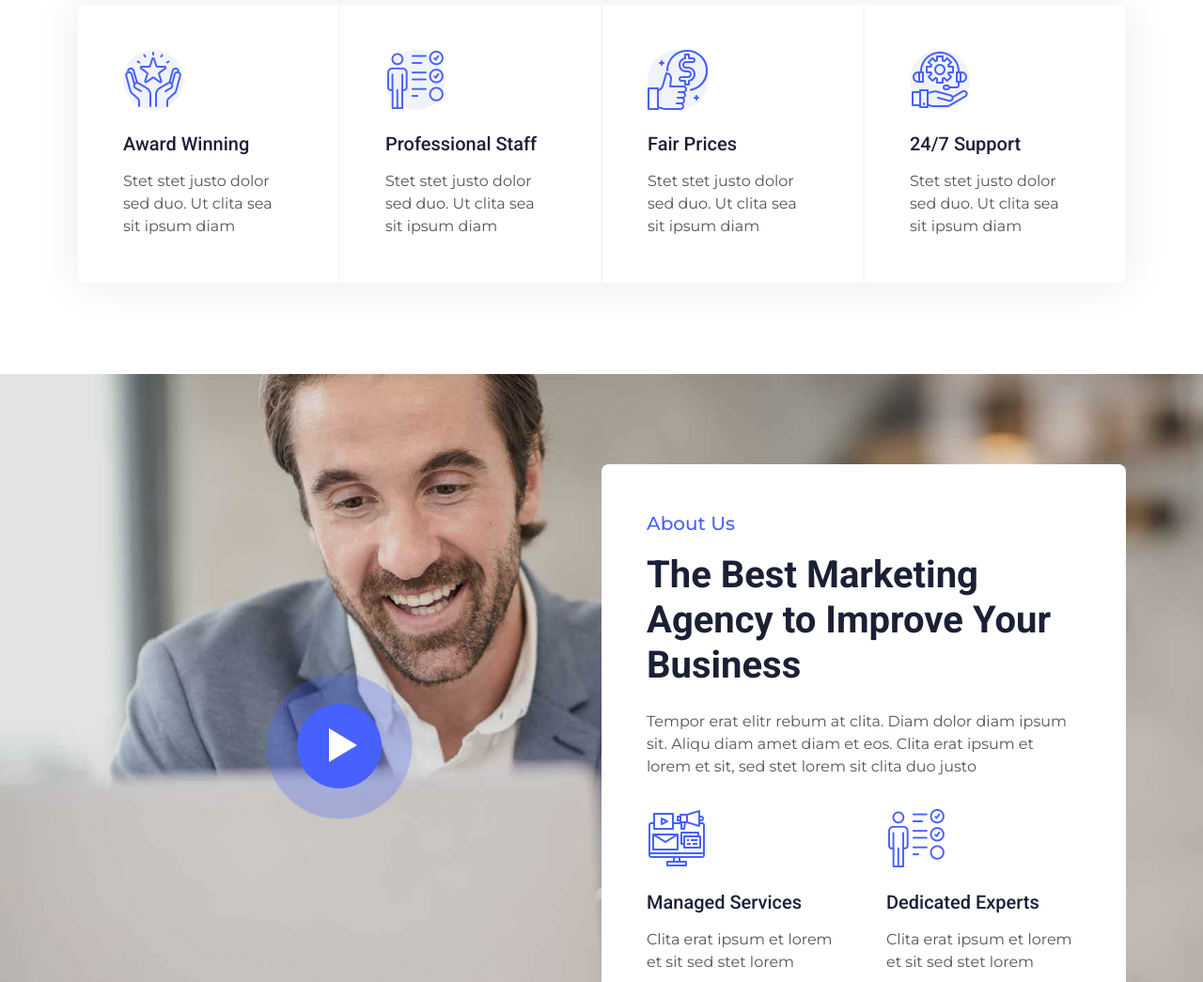
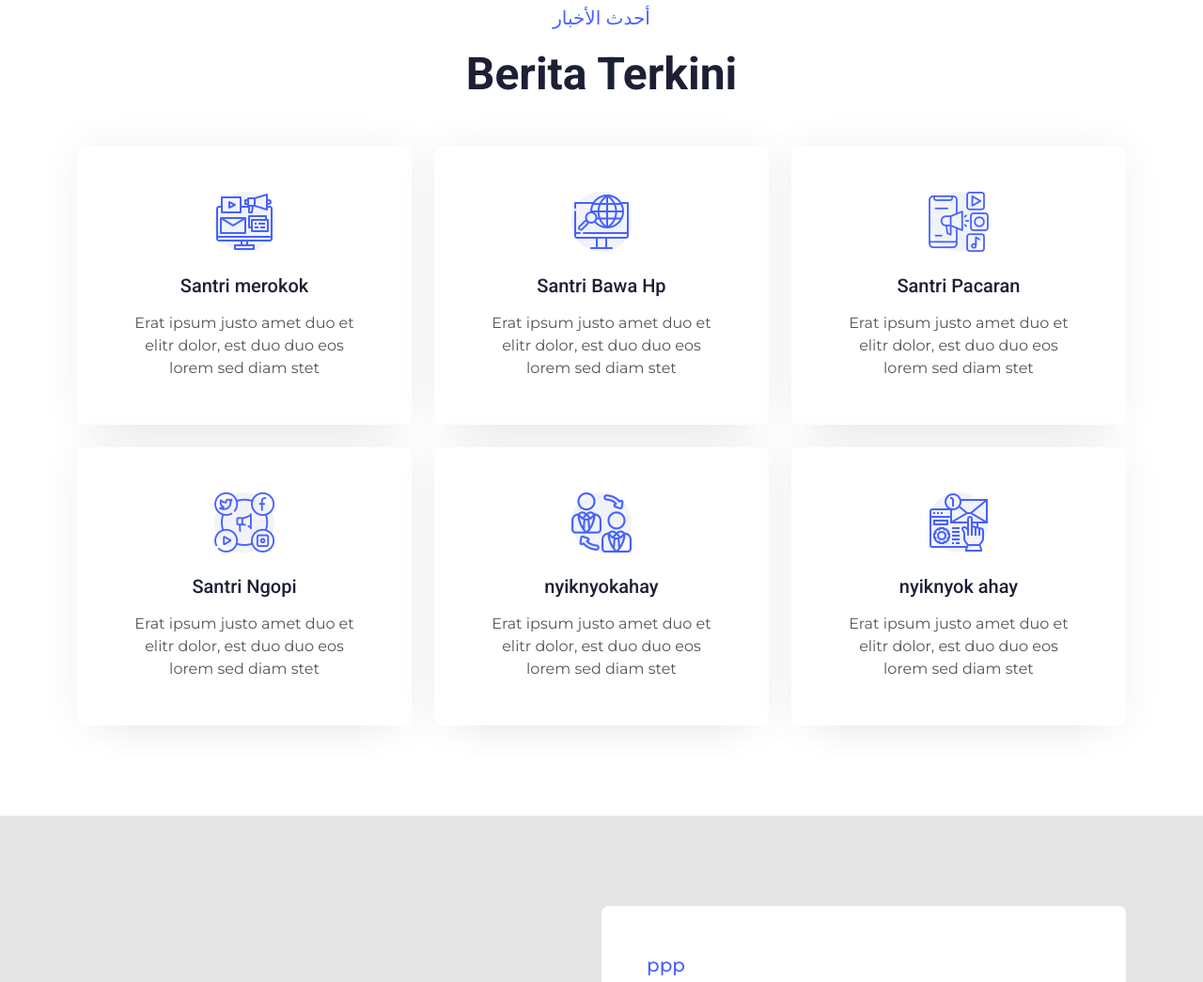
Before and after one commit to nyiknyokahay/Pondok-Pesantren-Darul-Hikmah, a plain HTML site: page index.html in a window 1280 px wide. Shown: the part 1150-2195 px from the top of the page at 94% size. Drawn offline with nearby package versions, Linux system fonts and the light colour scheme.

Commit message:
ubah p jadi nyiiiiiiiiiik

```diff
--- a/index.html
+++ b/index.html
@@ -177,51 +177,120 @@
     </div>
     <!-- Carousel End -->
 
-
-    <!-- Features Start -->
+    <!-- Service Start -->
     <div class="container-xxl py-5">
         <div class="container">
-            <div class="row g-0 feature-row">
-                <div class="col-md-6 col-lg-3 wow fadeIn" data-wow-delay="0.1s">
-                    <div class="feature-item border h-100 p-5">
-                        <div class="btn-square bg-light rounded-circle mb-4" style="width: 64px; height: 64px;">
-                            <img class="img-fluid" src="img/icon/icon-1.png" alt="Icon">
+            <div class="text-center mx-auto wow fadeInUp" data-wow-delay="0.1s" style="max-width: 500px;">
+                <p class="fs-5 fw-medium text-primary">أحدث الأخبار</p>
+                <h1 class="display-5 mb-5">Berita Terkini</h1>
+            </div>
+            <div class="row g-4">
+                <div class="col-lg-4 col-md-6 wow fadeInUp" data-wow-delay="0.1s">
+                    <div class="service-item position-relative h-100">
+                        <div class="service-text rounded p-5">
+                            <div class="btn-square bg-light rounded-circle mx-auto mb-4"
+                                style="width: 64px; height: 64px;">
+                                <img class="img-fluid" src="img/icon/icon-5.png" alt="Icon">
+                            </div>
+                            <h5 class="mb-3">Santri merokok</h4>
+                                <p class="mb-0">Erat ipsum justo amet duo et elitr dolor, est duo duo eos lorem sed diam
+                                    stet</p>
                         </div>
-                        <h5 class="mb-3">Award Winning</h5>
-                        <p class="mb-0">Stet stet justo dolor sed duo. Ut clita sea sit ipsum diam</p>
+                        <div class="service-btn rounded-0 rounded-bottom">
+                            <a class="text-primary fw-medium" href="">selengkapnya<i
+                                    class="bi bi-chevron-double-right ms-2"></i></a>
+                        </div>
                     </div>
                 </div>
-                <div class="col-md-6 col-lg-3 wow fadeIn" data-wow-delay="0.3s">
-                    <div class="feature-item border h-100 p-5">
-                        <div class="btn-square bg-light rounded-circle mb-4" style="width: 64px; height: 64px;">
-                            <img class="img-fluid" src="img/icon/icon-2.png" alt="Icon">
+                <div class="col-lg-4 col-md-6 wow fadeInUp" data-wow-delay="0.3s">
+                    <div class="service-item position-relative h-100">
+                        <div class="service-text rounded p-5">
+                            <div class="btn-square bg-light rounded-circle mx-auto mb-4"
+                                style="width: 64px; height: 64px;">
+                                <img class="img-fluid" src="img/icon/icon-6.png" alt="Icon">
+                            </div>
+                            <h5 class="mb-3">Santri Bawa Hp</h4>
+                                <p class="mb-0">Erat ipsum justo amet duo et elitr dolor, est duo duo eos lorem sed diam
+                                    stet</p>
                         </div>
-                        <h5 class="mb-3">Professional Staff</h5>
-                        <p class="mb-0">Stet stet justo dolor sed duo. Ut clita sea sit ipsum diam</p>
+                        <div class="service-btn rounded-0 rounded-bottom">
+                            <a class="text-primary fw-medium" href="">selengkapnya<i
+                                    class="bi bi-chevron-double-right ms-2"></i></a>
+                        </div>
                     </div>
                 </div>
-                <div class="col-md-6 col-lg-3 wow fadeIn" data-wow-delay="0.5s">
-                    <div class="feature-item border h-100 p-5">
-                        <div class="btn-square bg-light rounded-circle mb-4" style="width: 64px; height: 64px;">
-                            <img class="img-fluid" src="img/icon/icon-3.png" alt="Icon">
+                <div class="col-lg-4 col-md-6 wow fadeInUp" data-wow-delay="0.5s">
+                    <div class="service-item position-relative h-100">
+                        <div class="service-text rounded p-5">
+                            <div class="btn-square bg-light rounded-circle mx-auto mb-4"
+                                style="width: 64px; height: 64px;">
+                                <img class="img-fluid" src="img/icon/icon-7.png" alt="Icon">
+                            </div>
+                            <h5 class="mb-3">Santri Pacaran</h4>
+                                <p class="mb-0">Erat ipsum justo amet duo et elitr dolor, est duo duo eos lorem sed diam
+                                    stet</p>
                         </div>
-                        <h5 class="mb-3">Fair Prices</h5>
-                        <p class="mb-0">Stet stet justo dolor sed duo. Ut clita sea sit ipsum diam</p>
+                        <div class="service-btn rounded-0 rounded-bottom">
+                            <a class="text-primary fw-medium" href="">selengkapnya<i
+                                    class="bi bi-chevron-double-right ms-2"></i></a>
+                        </div>
                     </div>
                 </div>
-                <div class="col-md-6 col-lg-3 wow fadeIn" data-wow-delay="0.7s">
-                    <div class="feature-item border h-100 p-5">
-                        <div class="btn-square bg-light rounded-circle mb-4" style="width: 64px; height: 64px;">
-                            <img class="img-fluid" src="img/icon/icon-4.png" alt="Icon">
+                <div class="col-lg-4 col-md-6 wow fadeInUp" data-wow-delay="0.1s">
+                    <div class="service-item position-relative h-100">
+                        <div class="service-text rounded p-5">
+                            <div class="btn-square bg-light rounded-circle mx-auto mb-4"
+                                style="width: 64px; height: 64px;">
+                                <img class="img-fluid" src="img/icon/icon-8.png" alt="Icon">
+                            </div>
+                            <h5 class="mb-3">Santri Ngopi</h4>
+                                <p class="mb-0">Erat ipsum justo amet duo et elitr dolor, est duo duo eos lorem sed diam
+                                    stet</p>
                         </div>
-                        <h5 class="mb-3">24/7 Support</h5>
-                        <p class="mb-0">Stet stet justo dolor sed duo. Ut clita sea sit ipsum diam</p>
+                        <div class="service-btn rounded-0 rounded-bottom">
+                            <a class="text-primary fw-medium" href="">selengkapnya<i
+                                    class="bi bi-chevron-double-right ms-2"></i></a>
+                        </div>
+                    </div>
+                </div>
+                <div class="col-lg-4 col-md-6 wow fadeInUp" data-wow-delay="0.3s">
+                    <div class="service-item position-relative h-100">
+                        <div class="service-text rounded p-5">
+                            <div class="btn-square bg-light rounded-circle mx-auto mb-4"
+                                style="width: 64px; height: 64px;">
+                                <img class="img-fluid" src="img/icon/icon-9.png" alt="Icon">
+                            </div>
+                            <h5 class="mb-3">nyiknyokahay</h4>
+                                <p class="mb-0">Erat ipsum justo amet duo et elitr dolor, est duo duo eos lorem sed diam
+                                    stet</p>
+                        </div>
+                        <div class="service-btn rounded-0 rounded-bottom">
+                            <a class="text-primary fw-medium" href="">selengkapnya<i
+                                    class="bi bi-chevron-double-right ms-2"></i></a>
+                        </div>
+                    </div>
+                </div>
+                <div class="col-lg-4 col-md-6 wow fadeInUp" data-wow-delay="0.5s">
+                    <div class="service-item position-relative h-100">
+                        <div class="service-text rounded p-5">
+                            <div class="btn-square bg-light rounded-circle mx-auto mb-4"
+                                style="width: 64px; height: 64px;">
+                                <img class="img-fluid" src="img/icon/icon-10.png" alt="Icon">
+                            </div>
+                            <h5 class="mb-3">nyiknyok ahay</h4>
+                                <p class="mb-0">Erat ipsum justo amet duo et elitr dolor, est duo duo eos lorem sed diam
+                                    stet</p>
+                        </div>
+                        <div class="service-btn rounded-0 rounded-bottom">
+                            <a class="text-primary fw-medium" href="">selengkapnya<i
+                                    class="bi bi-chevron-double-right ms-2"></i></a>
+                        </div>
                     </div>
                 </div>
             </div>
         </div>
     </div>
-    <!-- Features End -->
+    <!-- Service End -->
 
 
     <!-- About Start -->
@@ -230,15 +299,12 @@
             <div class="row g-0">
                 <div class="col-lg-6">
                     <div class="h-100 d-flex align-items-center justify-content-center" style="min-height: 300px;">
-                        <button type="button" class="btn-play" data-bs-toggle="modal"
-                            data-src="https://www.youtube.com/embed/DWRcNpR6Kdc" data-bs-target="#videoModal">
-                            <span></span>
-                        </button>
+                       <iframe width="560" height="315" src="https://www.youtube.com/embed/nqO6cEbXyKM?si=z6Af8xwHZJ3wqx-C" title="YouTube video player" frameborder="0" allow="accelerometer; autoplay; clipboard-write; encrypted-media; gyroscope; picture-in-picture; web-share" allowfullscreen></iframe>
                     </div>
                 </div>
                 <div class="col-lg-6 pt-lg-5 wow fadeIn" data-wow-delay="0.5s">
                     <div class="bg-white rounded-top p-5 mt-lg-5">
-                        <p class="fs-5 fw-medium text-primary">About Us</p>
+                        <p class="fs-5 fw-medium text-primary">ppp</p>
                         <h1 class="display-6 mb-4">The Best Marketing Agency to Improve Your Business</h1>
                         <p class="mb-4">Tempor erat elitr rebum at clita. Diam dolor diam ipsum sit. Aliqu diam amet
                             diam et eos. Clita erat ipsum et lorem et sit, sed stet lorem sit clita duo justo</p>
@@ -285,120 +351,6 @@
     <!-- Video Modal End -->
 
 
-    <!-- Service Start -->
-    <div class="container-xxl py-5">
-        <div class="container">
-            <div class="text-center mx-auto wow fadeInUp" data-wow-delay="0.1s" style="max-width: 500px;">
-                <p class="fs-5 fw-medium text-primary">Our Services</p>
-                <h1 class="display-5 mb-5">Digital Marketing Services that We Offer</h1>
-            </div>
-            <div class="row g-4">
-                <div class="col-lg-4 col-md-6 wow fadeInUp" data-wow-delay="0.1s">
-                    <div class="service-item position-relative h-100">
-                        <div class="service-text rounded p-5">
-                            <div class="btn-square bg-light rounded-circle mx-auto mb-4"
-                                style="width: 64px; height: 64px;">
-                                <img class="img-fluid" src="img/icon/icon-5.png" alt="Icon">
-                            </div>
-                            <h5 class="mb-3">Digital Marketing</h4>
-                                <p class="mb-0">Erat ipsum justo amet duo et elitr dolor, est duo duo eos lorem sed diam
-                                    stet</p>
-                        </div>
-                        <div class="service-btn rounded-0 rounded-bottom">
-                            <a class="text-primary fw-medium" href="">Read More<i
-                                    class="bi bi-chevron-double-right ms-2"></i></a>
-                        </div>
-                    </div>
-                </div>
-                <div class="col-lg-4 col-md-6 wow fadeInUp" data-wow-delay="0.3s">
-                    <div class="service-item position-relative h-100">
-                        <div class="service-text rounded p-5">
-                            <div class="btn-square bg-light rounded-circle mx-auto mb-4"
-                                style="width: 64px; height: 64px;">
-                                <img class="img-fluid" src="img/icon/icon-6.png" alt="Icon">
-                            </div>
-                            <h5 class="mb-3">Internet Marketing</h4>
-                                <p class="mb-0">Erat ipsum justo amet duo et elitr dolor, est duo duo eos lorem sed diam
-                                    stet</p>
-                        </div>
-                        <div class="service-btn rounded-0 rounded-bottom">
-                            <a class="text-primary fw-medium" href="">Read More<i
-                                    class="bi bi-chevron-double-right ms-2"></i></a>
-                        </div>
-                    </div>
-                </div>
-                <div class="col-lg-4 col-md-6 wow fadeInUp" data-wow-delay="0.5s">
-                    <div class="service-item position-relative h-100">
-                        <div class="service-text rounded p-5">
-                            <div class="btn-square bg-light rounded-circle mx-auto mb-4"
-                                style="width: 64px; height: 64px;">
-                                <img class="img-fluid" src="img/icon/icon-7.png" alt="Icon">
-                            </div>
-                            <h5 class="mb-3">Content Marketing</h4>
-                                <p class="mb-0">Erat ipsum justo amet duo et elitr dolor, est duo duo eos lorem sed diam
-                                    stet</p>
-                        </div>
-                        <div class="service-btn rounded-0 rounded-bottom">
-                            <a class="text-primary fw-medium" href="">Read More<i
-                                    class="bi bi-chevron-double-right ms-2"></i></a>
-                        </div>
-                    </div>
-                </div>
-                <div class="col-lg-4 col-md-6 wow fadeInUp" data-wow-delay="0.1s">
-                    <div class="service-item position-relative h-100">
-                        <div class="service-text rounded p-5">
-                            <div class="btn-square bg-light rounded-circle mx-auto mb-4"
-                                style="width: 64px; height: 64px;">
-                                <img class="img-fluid" src="img/icon/icon-8.png" alt="Icon">
-                            </div>
-                            <h5 class="mb-3">Social Marketing</h4>
-                                <p class="mb-0">Erat ipsum justo amet duo et elitr dolor, est duo duo eos lorem sed diam
-                                    stet</p>
-                        </div>
-                        <div class="service-btn rounded-0 rounded-bottom">
-                            <a class="text-primary fw-medium" href="">Read More<i
-                                    class="bi bi-chevron-double-right ms-2"></i></a>
-                        </div>
-                    </div>
-                </div>
-                <div class="col-lg-4 col-md-6 wow fadeInUp" data-wow-delay="0.3s">
-                    <div class="service-item position-relative h-100">
-                        <div class="service-text rounded p-5">
-                            <div class="btn-square bg-light rounded-circle mx-auto mb-4"
-                                style="width: 64px; height: 64px;">
-                                <img class="img-fluid" src="img/icon/icon-9.png" alt="Icon">
-                            </div>
-                            <h5 class="mb-3">B2B Marketing</h4>
-                                <p class="mb-0">Erat ipsum justo amet duo et elitr dolor, est duo duo eos lorem sed diam
-                                    stet</p>
-                        </div>
-                        <div class="service-btn rounded-0 rounded-bottom">
-                            <a class="text-primary fw-medium" href="">Read More<i
-                                    class="bi bi-chevron-double-right ms-2"></i></a>
-                        </div>
-                    </div>
-                </div>
-                <div class="col-lg-4 col-md-6 wow fadeInUp" data-wow-delay="0.5s">
-                    <div class="service-item position-relative h-100">
-                        <div class="service-text rounded p-5">
-                            <div class="btn-square bg-light rounded-circle mx-auto mb-4"
-                                style="width: 64px; height: 64px;">
-                                <img class="img-fluid" src="img/icon/icon-10.png" alt="Icon">
-                            </div>
-                            <h5 class="mb-3">E-mail Marketing</h4>
-                                <p class="mb-0">Erat ipsum justo amet duo et elitr dolor, est duo duo eos lorem sed diam
-                                    stet</p>
-                        </div>
-                        <div class="service-btn rounded-0 rounded-bottom">
-                            <a class="text-primary fw-medium" href="">Read More<i
-                                    class="bi bi-chevron-double-right ms-2"></i></a>
-                        </div>
-                    </div>
-                </div>
-            </div>
-        </div>
-    </div>
-    <!-- Service End -->
 
 
     <!-- Project Start -->
```
Also changed, not shown: SejarahPondok.html (+1 -4 lines), img/about.jpg (deleted).
